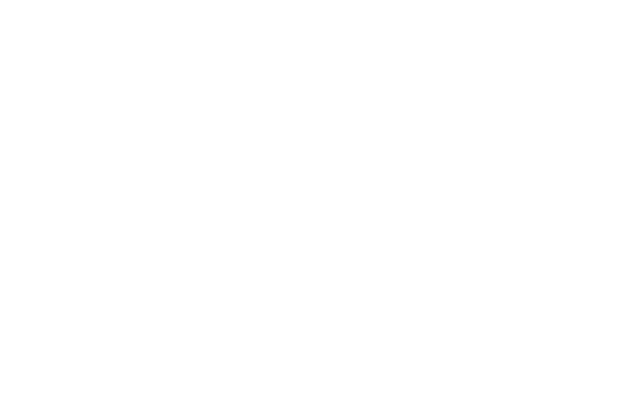
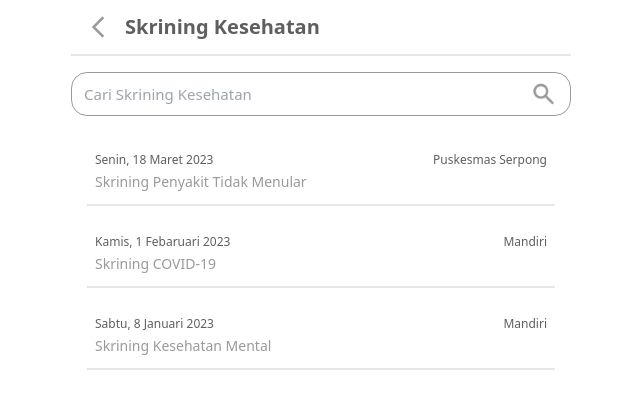
Before and after one commit to Personal-Health-Record/phr_frontend, a React (Create React App) app: page /screening/doctor in a window 1280 px wide. Before the commit this address had no page. Shown: the top 408 px of the page, without its empty margins (319-959 px from the left). Built offline with nearby package versions, Linux system fonts and the light colour scheme.

Commit message:
feat: screening doctor history

```diff
--- /dev/null
+++ b/src/components/Searchbar/index.tsx
@@ -0,0 +1,30 @@
+import search from "../../assets/images/search.png";
+
+type SearchProps = {
+  onSearch: (keyword: string) => void;
+  placeHolder: string;
+};
+
+const SearchBar = ({ onSearch, placeHolder }: SearchProps) => {
+  return (
+    <div className="relative mt-4">
+      <input
+        className="border border-lightGrey w-full px-3 h-11 rounded-2xl focus:outline-none focus:border-blue-500"
+        placeholder={placeHolder}
+        style={{
+          fontSize: "15px",
+        }}
+        onChange={(e) => onSearch(e.target.value)}
+      />
+      <img
+        src={search}
+        alt=""
+        width={30}
+        height={30}
+        className="absolute top-2 right-3"
+      />
+    </div>
+  );
+};
+
+export default SearchBar;
--- /dev/null
+++ b/src/routes/ScreeningDoctor/index.tsx
@@ -0,0 +1,51 @@
+import { useState } from "react";
+import { useGetSkriningKesehatanList } from "../../helpers/skriningKesehatanHelper";
+import { Skrining } from "../ScreeningPage/constants";
+import Header from "../HomePage/components/Header";
+import SearchBar from "../../components/Searchbar";
+import RiwayatScreeningCard from "../ScreeningPage/components/RiwayatScreeningCard";
+
+const ScreeningDoctor = () => {
+  const [screeningData, setScreeningData] = useState<Skrining[]>();
+  const { listSkrining } = useGetSkriningKesehatanList();
+  if (!listSkrining) {
+    return <div> Loading... </div>;
+  }
+
+  if (!screeningData) {
+    setScreeningData(listSkrining);
+  }
+
+  const handleSearch = (keyword: string) => {
+    const newScreeningData = listSkrining!.filter((screening) =>
+      screening.location.toLowerCase().includes(keyword.toLowerCase())
+    );
+    setScreeningData(newScreeningData);
+  };
+
+  return (
+    <div className="flex flex-col">
+      <Header title="Skrining Kesehatan" />
+      <SearchBar
+        onSearch={handleSearch}
+        placeHolder="Cari Skrining Kesehatan"
+      />
+
+      <div className="flex flex-col py-3 px-4 gap-6 pt-6">
+        <div className="flex flex-col gap-4">
+          {screeningData?.map((skrining, idx) => (
+            <RiwayatScreeningCard
+              date={skrining.date}
+              location={skrining.location}
+              type={skrining.skriningType}
+              key={`skrining-${idx}`}
+              id={skrining.id}
+            />
+          ))}
+        </div>
+      </div>
+    </div>
+  );
+};
+
+export default ScreeningDoctor;
--- /dev/null
+++ b/src/routes/ScreeningHistory/index.tsx
@@ -0,0 +1,28 @@
+import BottomNavbarDownloadShare from "../HomePage/components/BottomNavbarDownloadShare";
+import Header from "../HomePage/components/Header";
+import CardHistory from "../ScreeningPage/components/HistoryCard";
+import { dataHistory } from "../ScreeningPage/constants";
+
+const ScreeningHistory = () => {
+  return (
+    <div className="flex flex-col">
+      <Header title="Riwayat Skrining Kesehatan" />
+
+      <div className="flex flex-col py-5 px-4">
+        <h3 className="font-semibold text-mainGrey ">Informasi Umum</h3>
+
+        {dataHistory.map((history, index) => (
+          <CardHistory key={index} data={history.data} title={history.title} />
+        ))}
+      </div>
+
+      <BottomNavbarDownloadShare
+        title="Rujukan"
+        body={`Silahkan check riwayat skrining`}
+        link={`/screening/history/`}
+      />
+    </div>
+  );
+};
+
+export default ScreeningHistory;
--- a/src/routes/index.tsx
+++ b/src/routes/index.tsx
@@ -13,6 +13,8 @@
 import ScreeningPage from "./ScreeningPage";
 import ScreeningCovid from "./ScreeningCovidPage";
 import ScreeningCovidResultPage from "./ScreeningCovidResultPage";
+import ScreeningDoctor from "./ScreeningDoctor";
+import ScreeningHistory from "./ScreeningHistory";
 
 const MainRoutes = () => {
   return (
@@ -40,6 +42,8 @@
         path="/screening/covid/result"
         element={<ScreeningCovidResultPage />}
       />
+      <Route path="/screening/doctor" element={<ScreeningDoctor />} />
+      <Route path="/screening/history" element={<ScreeningHistory />} />
     </Routes>
   );
 };
```
